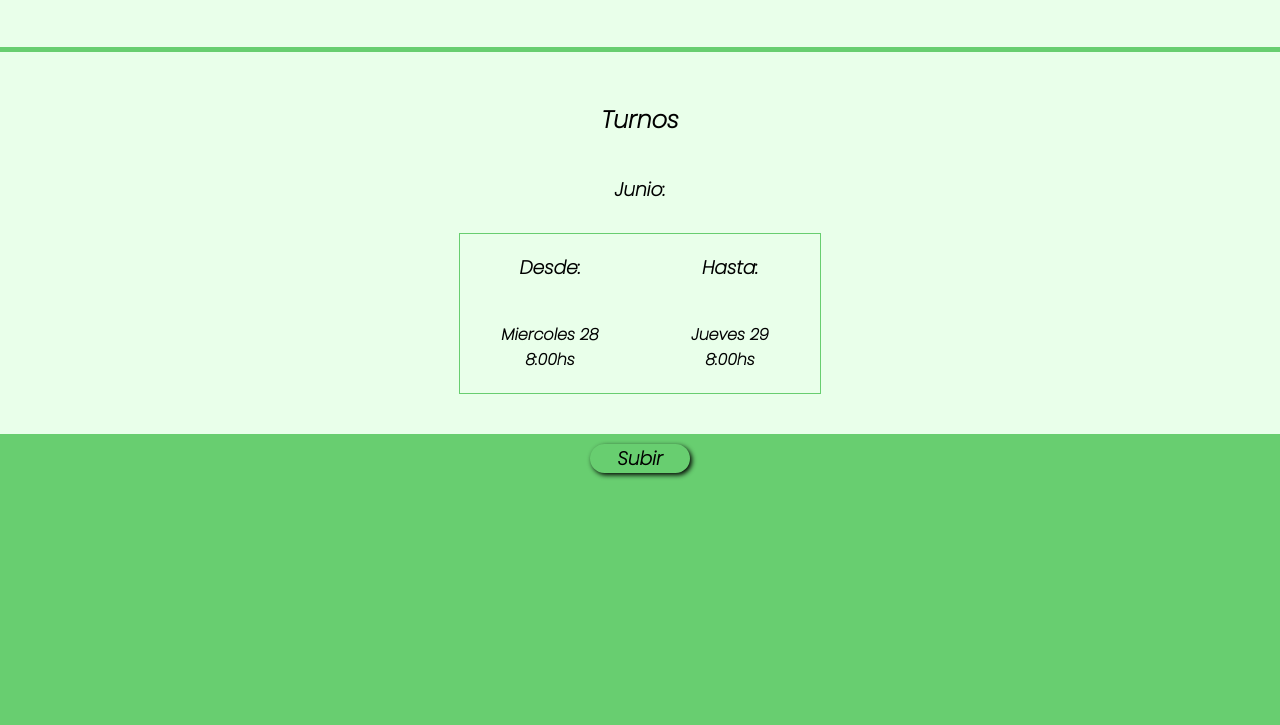
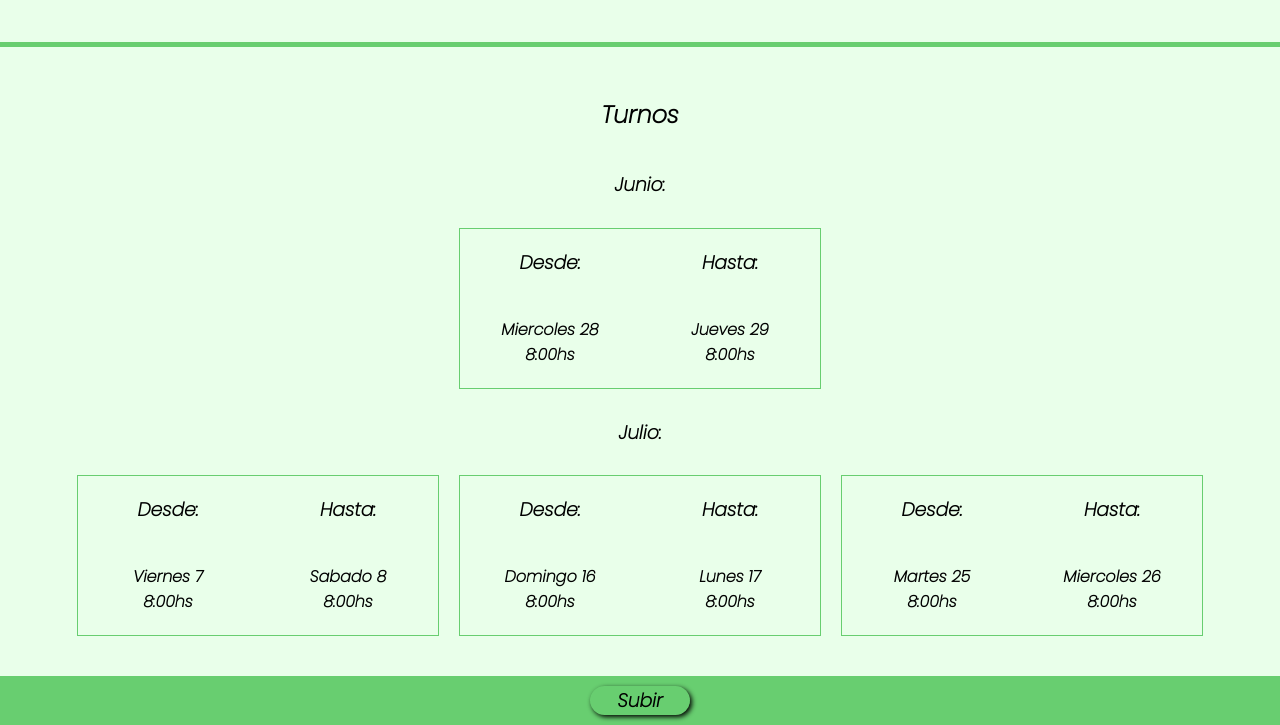
Before and after one commit to Matimrs/FarmaciaEricaTepp, a website: page index.html in a window 1280 px wide. Shown: the part 1075-1800 px from the top of the page. Before the commit the page ends 1558 px from the top, so only its background shows below. Drawn offline with Linux system fonts and the light colour scheme.

Commit message:
Correccion margen superior, y agregado de turnos julio

```diff
--- a/index.html
+++ b/index.html
@@ -28,7 +28,7 @@
         </nav>
     </header>
     <main id="main">
-        <div class="div-principal"><h1>Farmacia Erica Tepp</h1></div>
+        <div class="div-principal" id="div-h1"><h1>Farmacia Erica Tepp</h1></div>
         <div class="div-principal" id="presentacion">
             <h2>Descripcion</h2>
             <h3>Farmacia Erica Tepp, ubicada en la ciudad de Santo Tome.</h3>
@@ -90,11 +90,11 @@
             <div class="div-turnos-mes">
                 <div class="div-turno"><div><h3>Desde:</h3><h4>Miercoles 28 8:00hs</h4></div><div><h3>Hasta:</h3><h4>Jueves 29 8:00hs</h4></div></div>
             </div>
-            <!--<h3>Julio:</h3>
+            <h3>Julio:</h3>
             <div class="div-turnos-mes">
-                <div class="div-turno"><div><h3>Desde:</h3><h4>Dia Nro 8:00hs</h4></div><div><h3>Hasta:</h3><h4>Dia Nro 8:00hs</h4></div></div>
-                <div class="div-turno"><div><h3>Desde:</h3><h4>Dia Nro 8:00hs</h4></div><div><h3>Hasta:</h3><h4>Dia Nro 8:00hs</h4></div></div>
-                <div class="div-turno"><div><h3>Desde:</h3><h4>Dia Nro 8:00hs</h4></div><div><h3>Hasta:</h3><h4>Dia Nro 8:00hs</h4></div></div> -->
+                <div class="div-turno"><div><h3>Desde:</h3><h4>Viernes 7 8:00hs</h4></div><div><h3>Hasta:</h3><h4>Sabado 8 8:00hs</h4></div></div>
+                <div class="div-turno"><div><h3>Desde:</h3><h4>Domingo 16 8:00hs</h4></div><div><h3>Hasta:</h3><h4>Lunes 17 8:00hs</h4></div></div>
+                <div class="div-turno"><div><h3>Desde:</h3><h4>Martes 25 8:00hs</h4></div><div><h3>Hasta:</h3><h4>Miercoles 26 8:00hs</h4></div></div>
             </div>
         </div>
         <div id="div-subir"><a href="#"><h3>Subir</h3></a></div>
--- a/scss/_inicio.scss
+++ b/scss/_inicio.scss
@@ -29,6 +29,9 @@ h1{
     padding: 30px 0px;
     width: 100%;
     @include flex-column;
+}
+#div-h1{
+    margin-top: 0px !important;
 }
 .div-contacto-info{
     display: flex;
@@ -133,6 +136,6 @@ h1{
         justify-content: space-between;
     }
     #main{
-        margin-top: 70px;
+        margin-top: 65px;
     }
 }
```
Also changed, not shown: css/styles.css.
